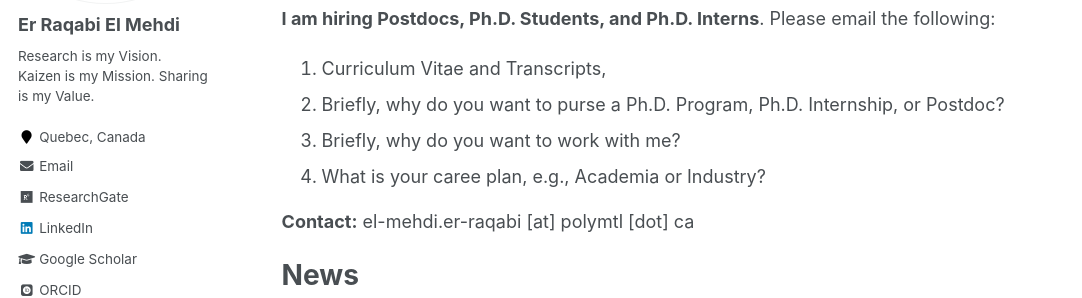
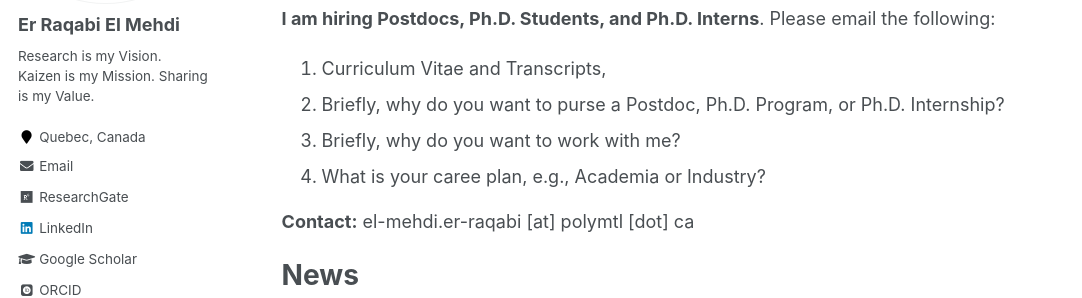
Before and after one commit to RqbMedi/rqbmedi.github.io, a Jekyll site: the page built from _pages/about.md, in a window 1280 px wide and 900 px high, scrolled down 766 px. Shown: the part 166-464 px from the top of the window, without its empty margins (0-1082 px from the left). Built offline with Jekyll 4.4.1, drawn with Linux system fonts in a browser that asks for light colours; some web fonts are replaced.

```diff
--- a/_pages/about.md
+++ b/_pages/about.md
@@ -18,7 +18,7 @@ My Curriculum Vitae can be found [here](http://rqbmedi.github.io/files/CV.pdf).
 **I am hiring Postdocs, Ph.D. Students, and Ph.D. Interns**. Please email the following:
 
 1. Curriculum Vitae and Transcripts,
-2. Briefly, why do you want to purse a Ph.D. Program, Ph.D. Internship, or Postdoc?
+2. Briefly, why do you want to purse a Postdoc, Ph.D. Program, or Ph.D. Internship?
 3. Briefly, why do you want to work with me?
 4. What is your caree plan, e.g., Academia or Industry?
 
```
